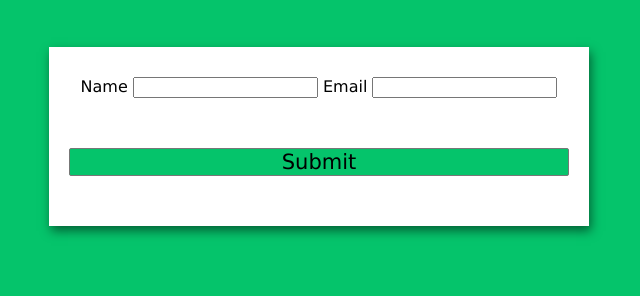
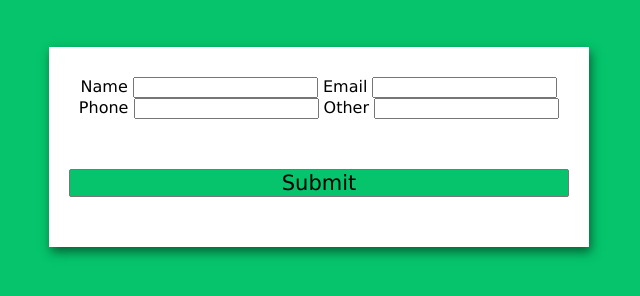
Before and after one commit to Parkerwise/transliberationfront, a website: page frontend/index.html in a window 1280 px wide. Shown: the part 62-358 px from the top of the page, without its empty margins (321-961 px from the left). Drawn offline with Linux system fonts and the light colour scheme.

```diff
--- a/frontend/index.html
+++ b/frontend/index.html
@@ -20,7 +20,11 @@
             <!-- <label for="email" id="label-email">Email</label> -->
             <!-- <input type="text" id="email" placeholder="Enter your email" /> -->
 			<label for="email">Email</label>
-			<input type="email" id="email" name="email" placeholder="" value="" required>
+			<input type="email" id="email" name="email" placeholder="" value="" >
+			<label for="phone">Phone</label>
+			<input type="phone" id="phone" name="phone" placeholder="" value="" >
+			<label for="other">Other</label>
+			<input type="other" id="other" name="other" placeholder="" value="" >
         <!-- </div> -->
         <!-- Submit Button -->
         <button id="submit-button" type="submit" value="submit">Submit</button>
```
